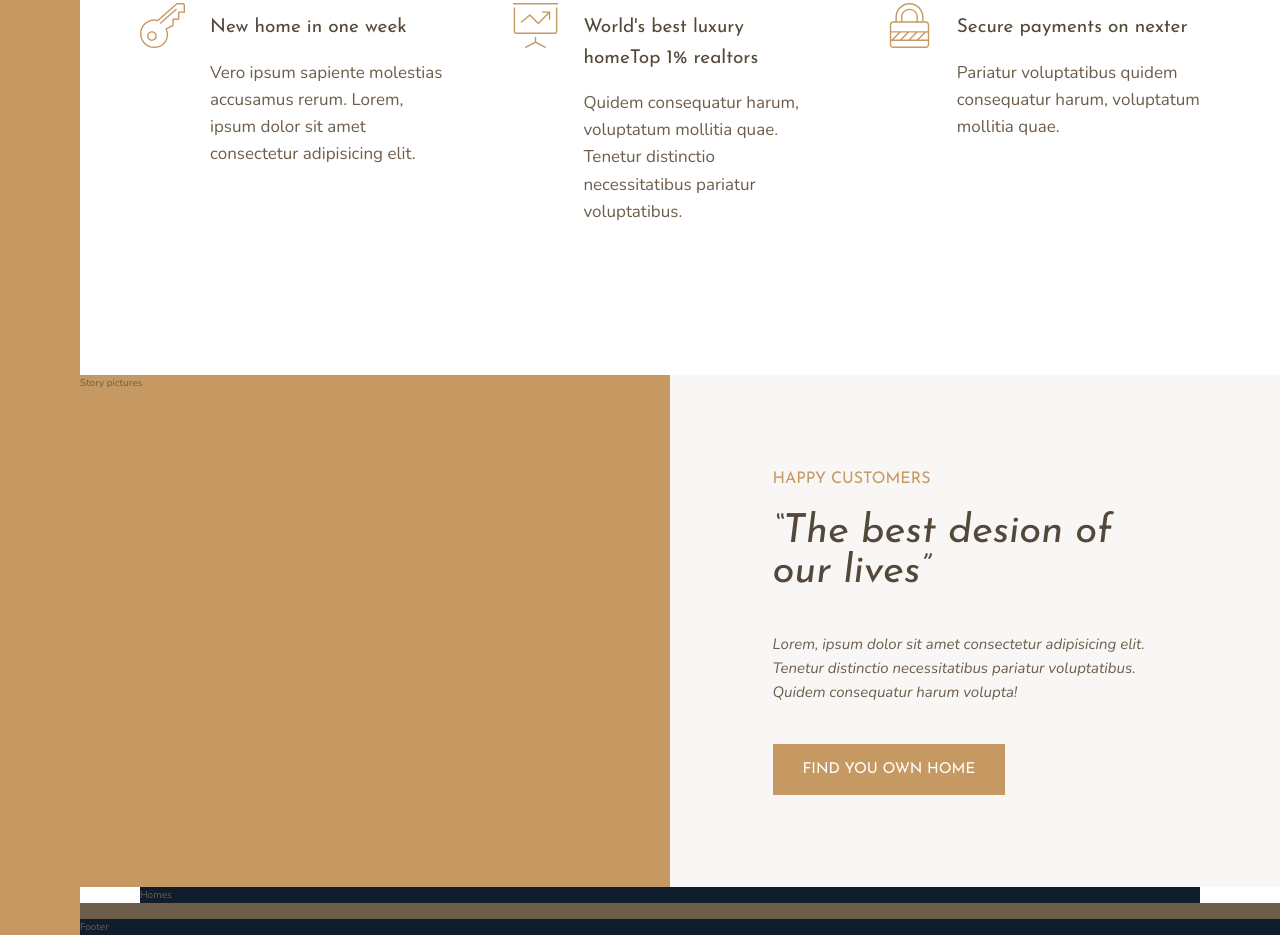
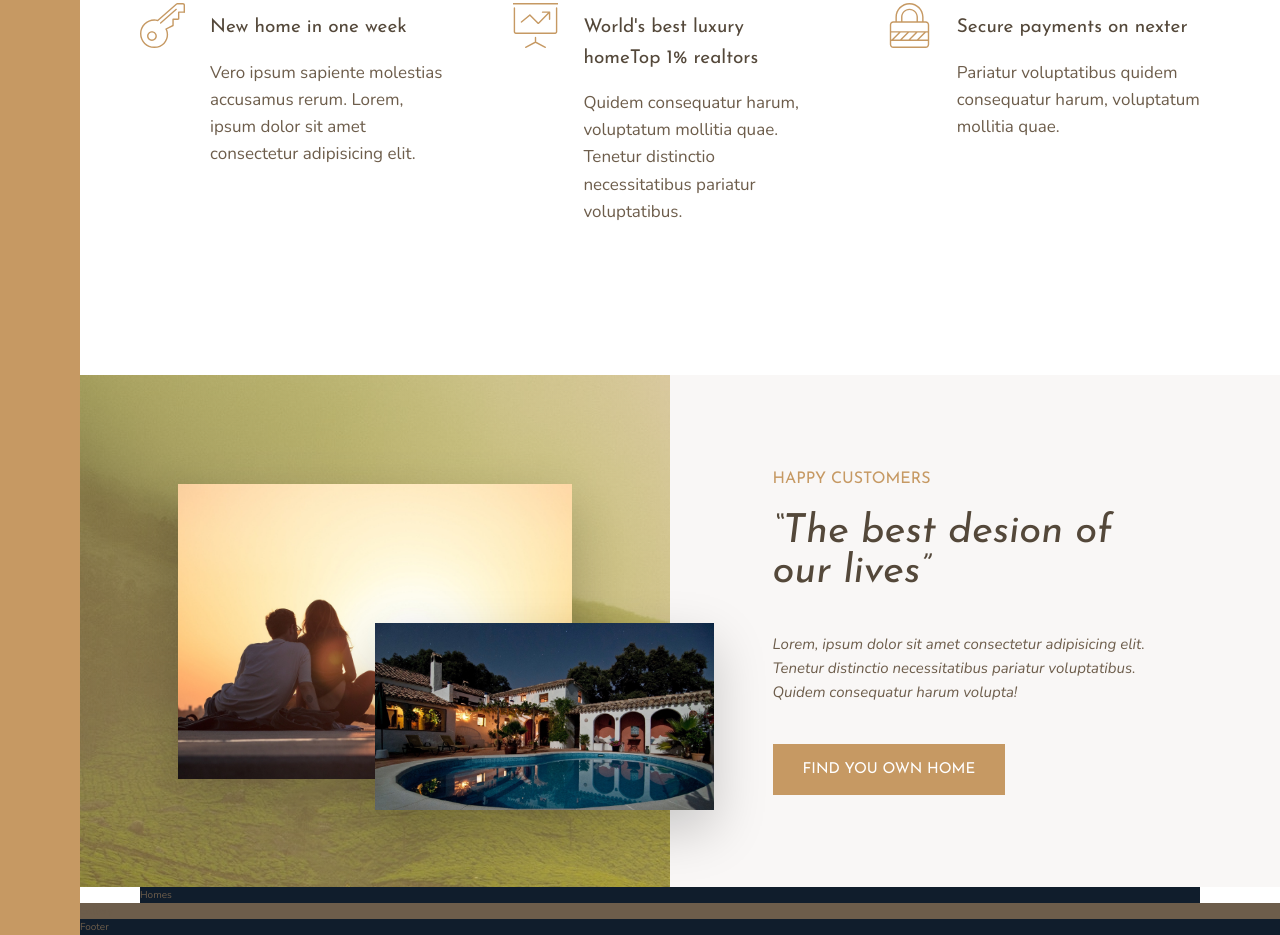
Before and after one commit to radevich7/realtor, a website: page index.html in a window 1280 px wide. Shown: the part 1018-1953 px from the top of the page. Drawn offline with nearby package versions, Linux system fonts and the light colour scheme.

Commit message:
<Build:story picture part completed>

```diff
--- a/index.html
+++ b/index.html
@@ -83,7 +83,14 @@
         </p>
       </div>
     </section>
-    <div class="story__pictures">Story pictures</div>
+    <div class="story__pictures">
+      <img
+        src="img/story-1.jpeg"
+        alt="Couple with new house"
+        class="story__img--1"
+      />
+      <img src="img/story-2.jpeg" alt="New house" class="story__img--2" />
+    </div>
     <div class="story__content">
       <h3 class="heading-3 mb-sm">Happy Customers</h3>
       <h2 class="heading-2 heading-2--dark mb-lg">
--- a/sass/_story.scss
+++ b/sass/_story.scss
@@ -2,6 +2,30 @@
   &__pictures {
     background-color: $color-primary;
     grid-column: full-start / col-end 4;
+
+    background-image: linear-gradient(
+        rgba($color-primary, 0.5),
+        rgba($color-primary, 0.5)
+      ),
+      url("../img/back.jpg");
+    display: grid;
+    grid-template-rows: repeat(6, 1fr);
+    grid-template-columns: repeat(6, 1fr);
+    align-items: center;
+  }
+
+  &__img--1 {
+    width: 100%;
+    grid-row: 2 / 6;
+    grid-column: 2 / 6;
+    box-shadow: 0 2rem 5rem rgba($color: #000, $alpha: 0.2);
+  }
+  &__img--2 {
+    width: 115%;
+    grid-row: 4 / 6;
+    grid-column: 4 / 7;
+    z-index: 20;
+    box-shadow: 0 2rem 5rem rgba($color: #000, $alpha: 0.2);
   }
   &__content {
     background-color: $color-grey-light-1;
```
Also changed, not shown: css/style.css.
